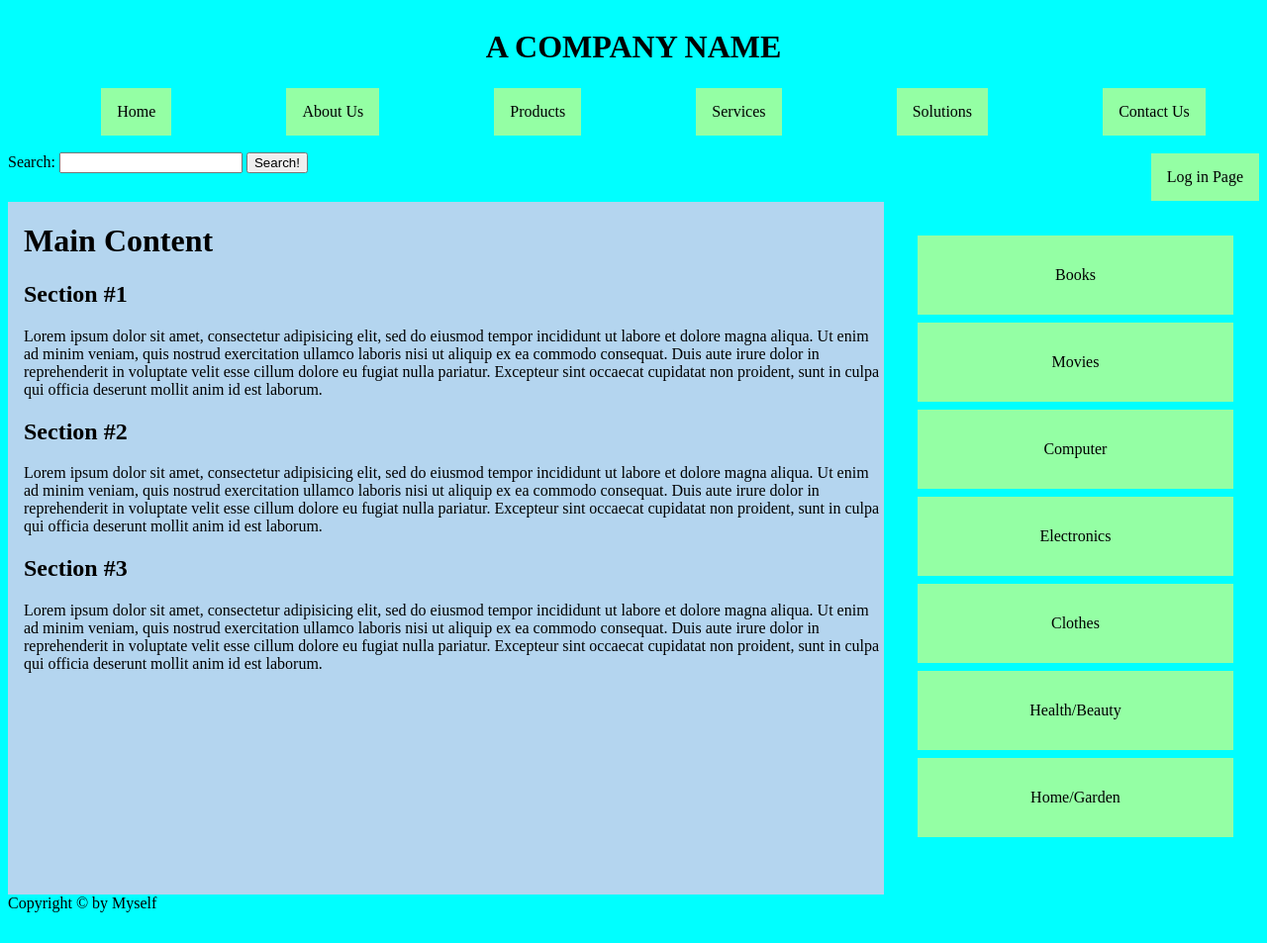
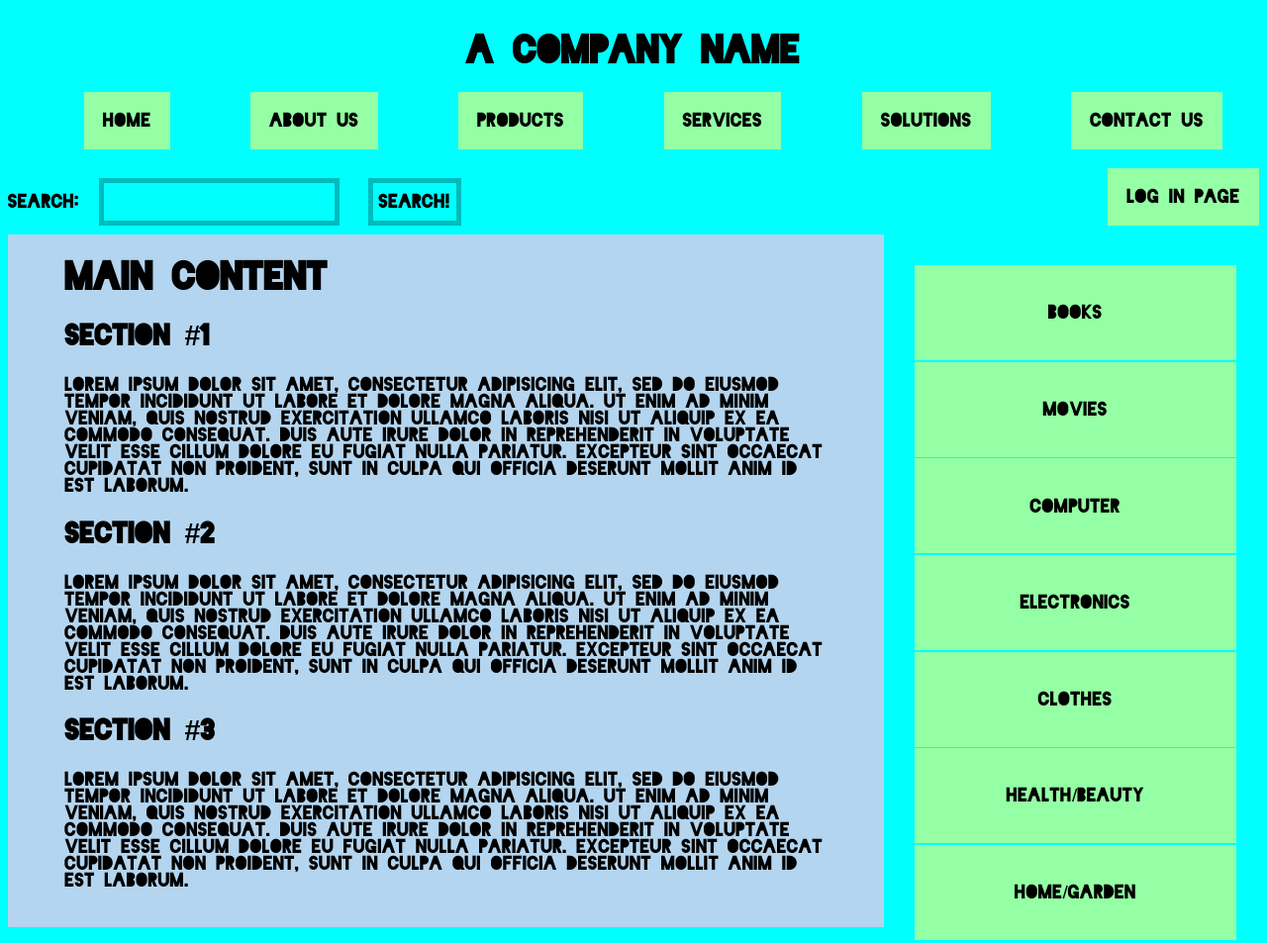
Before and after one commit to costik2020/0003-basic-website-structure, a plain HTML site: page index.html in a window 1280 px wide. Shown: the top 953 px of the page at 99% size. Before the commit the page ends 922 px from the top, so only its background shows below. Drawn offline with Linux system fonts and the light colour scheme.

Commit message:
I give it some character to the page by addint a custom font

```diff
--- /dev/null
+++ b/fonts/stylesheet.css
@@ -0,0 +1,12 @@
+/*! Generated by Font Squirrel (https://www.fontsquirrel.com) on July 20, 2022 */
+
+
+
+@font-face {
+    font-family: 'blackoutmidnight';
+    src: url('blackout-midnight-webfont.woff2') format('woff2'),
+         url('blackout-midnight-webfont.woff') format('woff');
+    font-weight: normal;
+    font-style: normal;
+
+}
--- a/styles/style.css
+++ b/styles/style.css
@@ -1,3 +1,16 @@
+/*! Generated by Font Squirrel (https://www.fontsquirrel.com) on July 20, 2022 */
+@font-face {
+    font-family: 'blackoutmidnight';
+    src: url('../fonts/blackout-midnight-webfont.woff2') format('woff2'),
+         url('../fonts/blackout-midnight-webfont.woff') format('woff');
+    font-weight: normal;
+    font-style: normal;
+
+}
+
+
+
+
 html {
 	display: flex;
 	justify-content: center;
@@ -6,6 +19,8 @@ html {
 body {
 	/*float: left;*/
 	background-color: #00FFFF;
+	font-family: "blackoutmidnight", sans-serif, serif;
+	font-size: 1.2em;
 
 }
 
@@ -21,6 +36,46 @@ h1 {
  	/* margin-left: 25%; */
 	text-align: center;
 }
+
+
+/*Styling the form-- the search box/button*/
+form {
+	box-sizing: border-box;
+	background: auto;
+
+}
+
+input {
+	box-sizing: border-box;
+	background-color: #00FFFF;
+	appearance: none;
+	font-family: inherit;
+	font-size: 100%;
+	height: 2.5em;
+	margin: 0.5em;
+	border: thick solid #00BCBC;
+
+}
+
+[type="text"]:focus{
+	background-color: white;
+}
+
+[type="submit"]{
+	height: 2.5em
+}
+
+[type="submit"]:active{
+	background-color: #006060;
+	border: thick solid #006060;
+}
+
+button {
+	font-family: inherit;
+	font-size: 100%;
+}
+
+
 
 .middle_of_page {
 	background-color: #00FFFF;
@@ -40,7 +95,8 @@ main {
 	width: 70%;
 	height: 100%;
 	float: left;
-	padding-left: 1em;
+	padding-left: 3em;
+	padding-right: 3em;
 
 	/* float: left; */
 }
@@ -89,8 +145,6 @@ header {
 	margin: 1em;
 	list-style: none;
 	display: block;
-
-
 
 
 }
@@ -171,12 +225,14 @@ aside ul li {
 
 main {
 	background-color: #b4d5ef;
+	margin-bottom: 2em;
 }
 
 footer {
 	/*border: thick solid red;*/
 	clear: both;
 	width: 100%;
+
 }
 
 /*Add some responsive behaviour*/
@@ -187,10 +243,17 @@ footer {
 	.top_bar_wraper {
 		display: flex;
 		justify-content: center;
+
+		/*border: thick solid red;*/
 	}
 
+
+
 	.top_bar {
+
 	  display: flex;
+	  /*display: grid;*/
+
 	  /*justify-content: space-around;*/
 	  /*border: thick solid red;*/
 	  width: 300px;
@@ -198,6 +261,26 @@ footer {
 	  gap: 0.625%;
 	  /*background-color: yellow;*/
 	}
+
+	.top_bar li {
+		/*flex-basis: 1;
+		box-sizing: border-box;
+		width: 4.1em;
+		border: thick solid red;*/
+
+	}
+	.top_bar li:nth-child(1) a {
+		/*flex-basis: 1;
+		box-sizing: border-box;
+		width: 4.1em;
+		border: thick solid red;
+		padding-left: 1.4em;
+		padding-right: 1.4em; */
+
+		/*todo*/
+
+	}
+
 
 	.search_and_log {
 		display: flex;
@@ -217,8 +300,16 @@ footer {
 	.middle_of_page {
 		display: flex;
 		flex-flow: column;
+		/*align-items: center;
+		border: thick solid yellow;*/
 	}
 
+	aside{
+
+		display: flex;
+		flex-direction: column;
+		align-items: center;
+	}
 	aside a{
 	   display: inline-block;
 	   position: relative;
```
Also changed, not shown: fonts/blackout-midnight-webfont.woff (added), fonts/blackout-midnight-webfont.woff2 (added), fonts/generator_config.txt (added).
